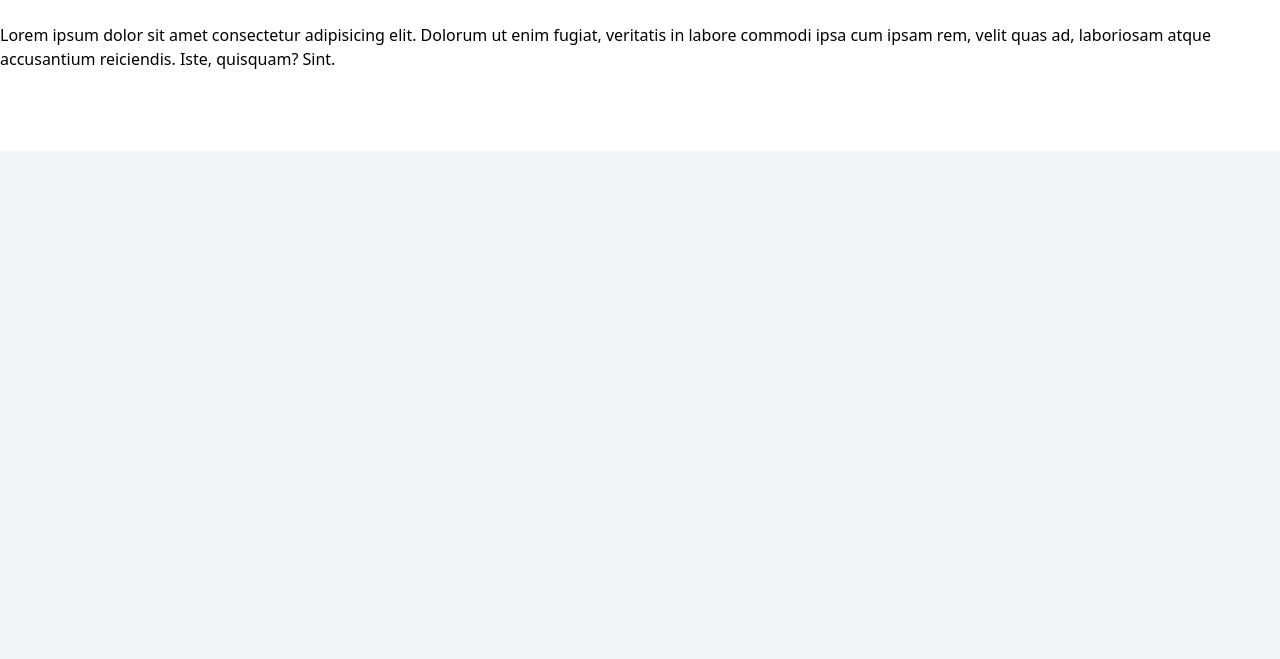
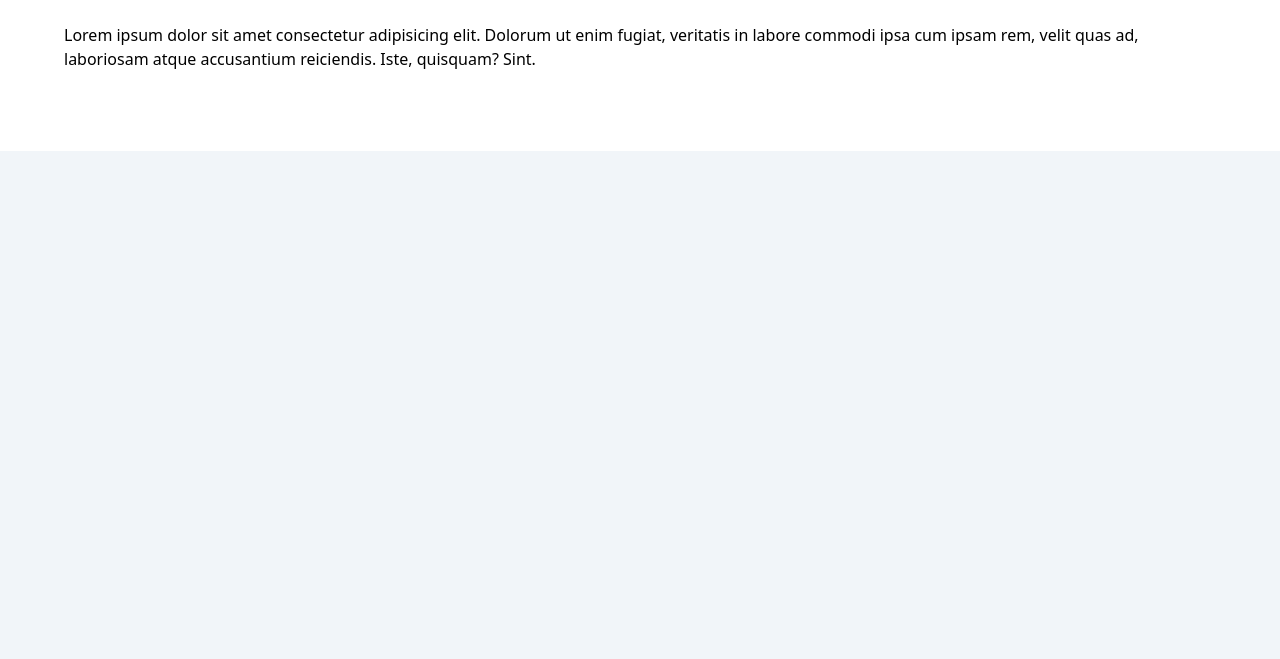
Before and after one commit to Rantech91/02-css-display, a plain HTML site: page index.html in a window 1280 px wide. Shown: the part 141-800 px from the top of the page. Drawn offline with Linux system fonts and the light colour scheme.

Commit message:
first part

```diff
--- a/styles.css
+++ b/styles.css
@@ -15,6 +15,13 @@ body {
     background: #fff;
 }
 
+.section-center {
+    width: 90vw;
+    margin: 0 auto;
+    max-width: 1170px;
+
+}
+
 .section-title {
     text-align: center;
     text-transform: capitalize;
```
